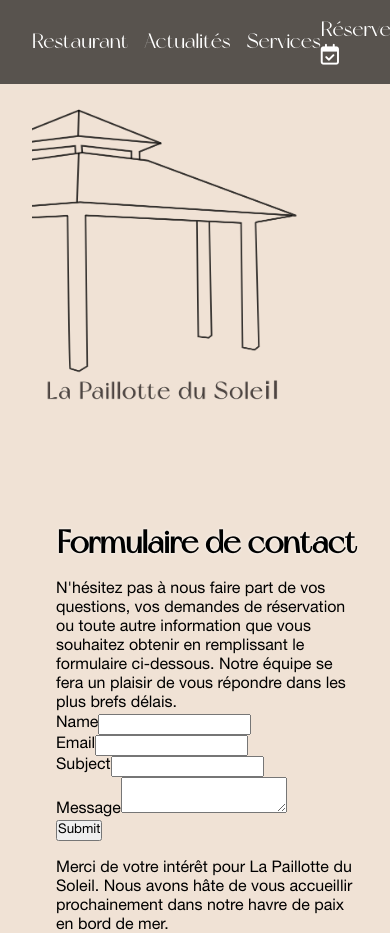
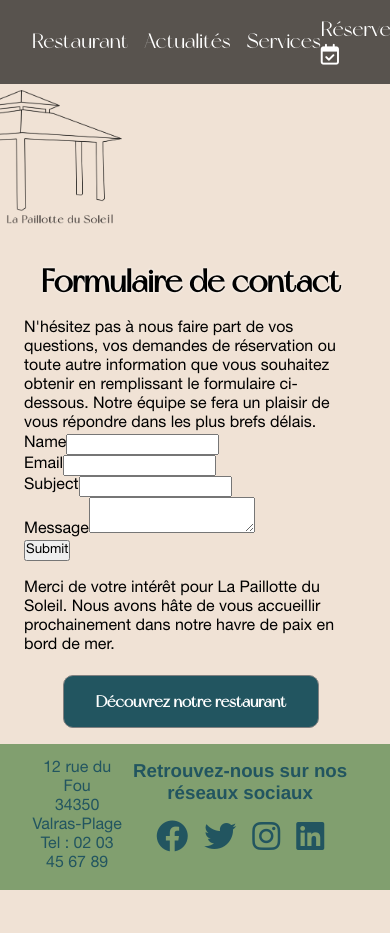
Before and after one commit to lclhugo/mspr-paillote-du-soleil, a Symfony app: template templates/contact/index.html.twig in a window 390 px wide; the page is wider, and only the part inside the window is pictured. Shown: the top 933 px of that part. After the commit the page ends 890 px from the top of that part, so only its background shows below. Run offline with Twig, Linux system fonts and the light colour scheme; the template is opened without the code that fills it, so the values that code supplies are empty; form fields are guessed from the names that the template uses; some libraries are stand-ins or nearby versions.

Commit message:
contact page ok

```diff
--- a/assets/css/pages/_contact.scss
+++ b/assets/css/pages/_contact.scss
@@ -43,20 +43,17 @@
     margin-top: 10px;
 }
 
-// @media screen and (max-width: 650px) {
-//     .left-content {
-//         display: none;
-//     }
-//     .right-content {
-//         width: 100%;
-//     }
-// }
+#margin-left-none {
+    margin-left: 0px;
+}
+#logo-contact {
+    width: 300px;
+    padding-bottom: 25px;
+    padding-top: 10px;
+}
 
-// .left-content {
-//     position: relative;
-// }
-
-// .left-content img {
-//     position: absolute;
-//     left: 2%;
-// }
+@media screen and (max-width: 650px) {
+    #logo-contact {
+        width: 150px;
+    }
+}
--- a/public/css/style.css
+++ b/public/css/style.css
@@ -339,4 +339,20 @@ p.container-activities-description {
   margin-top: 10px;
 }
 
+#margin-left-none {
+  margin-left: 0px;
+}
+
+#logo-contact {
+  width: 300px;
+  padding-bottom: 25px;
+  padding-top: 10px;
+}
+
+@media screen and (max-width: 650px) {
+  #logo-contact {
+    width: 150px;
+  }
+}
+
 /*# sourceMappingURL=style.css.map */
--- a/templates/contact/index.html.twig
+++ b/templates/contact/index.html.twig
@@ -9,10 +9,12 @@
 	        <div class="alert alert-success" role="alert">{{ message }}</div>
 	    {% endfor %} #}
 	<div class="main-container">
-		<section class="presentation">
+		<section class="presentation" id="margin-left-none">
 			<article class="left-content">
-				<img src="{{ asset('images/logo-contact.png') }}" alt="photo de la Paillote Du Soleil"/>
-			</article>
+                <div id="logo-contact">
+				    <img src="{{ asset('images/logo-contact.png') }}" alt="photo de la Paillote Du Soleil" />
+                </div>
+            </article>
 			<article class="right-content">
 				<h3 class="presentation-title">Formulaire de contact</h3>
 				<br/>
```
Also changed, not shown: public/images/logo-contact.png, 1 other file.
